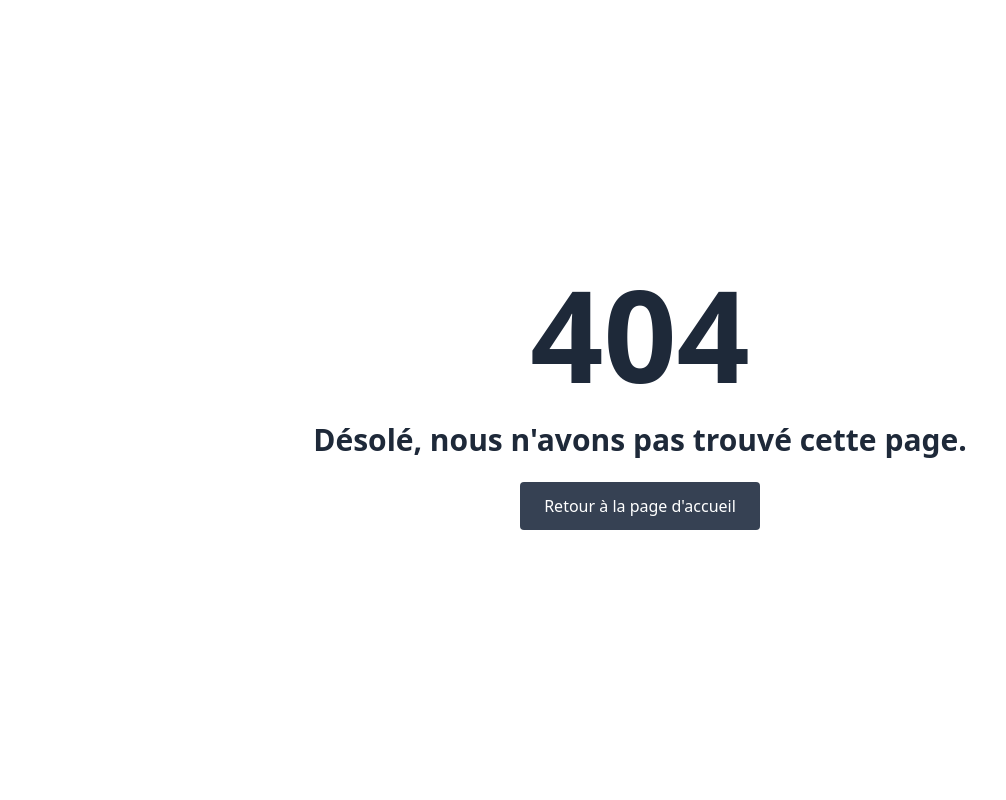
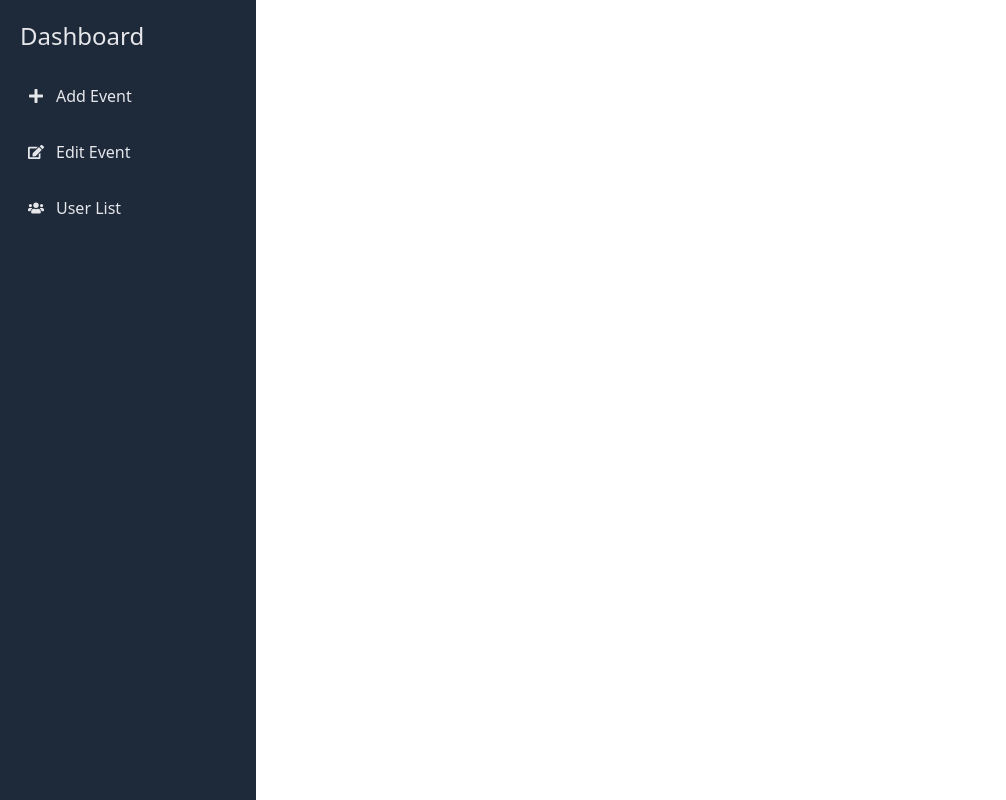
Before and after one commit to marcyannick1/events, a React (Vite) app in the folder front/: page /dashboard/events/events in a window 1280 px wide. Before the commit this address had no page. Shown: the whole page, without its empty margins (0-1006 px from the left). Built offline with nearby package versions, Linux system fonts and the light colour scheme.

Commit message:
refactor routing and event/user services integration in Dashboard and components

```diff
--- a/front/src/App.jsx
+++ b/front/src/App.jsx
@@ -14,7 +14,7 @@ export default function App() {
         <Route path="*" element={<NotFound />}></Route>
         <Route path="/login" element={<Login />}></Route>
         <Route path="/register" element={<Register />}></Route>
-        <Route path="/dashboard" element={<Dashboard />}></Route>
+        <Route path="/dashboard/*" element={<Dashboard />}></Route>
       </Routes>
     </BrowserRouter>
   );
--- a/front/src/components/Events/EventList.jsx
+++ b/front/src/components/Events/EventList.jsx
@@ -1,10 +1,25 @@
-import React from 'react';
+import React, { useEffect, useState } from 'react';
 import { FaTrashAlt } from 'react-icons/fa';
 import { useNavigate } from 'react-router-dom';
 import EventServices from '../../services/EventServices';
 
-const EventList = ({ events, onDelete }) => {
+const EventList = ({ onDelete }) => {
+    const [events, setEvents] = useState([]);
     const navigate = useNavigate();
+
+    useEffect(() => {
+        const fetchEvents = async () => {
+            try {
+                const data = await EventServices.getAllEvents();
+                setEvents(data);
+            } catch (error) {
+                console.error("Erreur lors de la récupération des événements :", error);
+                alert("Impossible de récupérer les événements.");
+            }
+        };
+
+        fetchEvents();
+    }, []);
 
     const handleDelete = async (eventId) => {
         const confirmDelete = window.confirm("Êtes-vous sûr de vouloir supprimer cet événement ?");
@@ -12,6 +27,7 @@ const EventList = ({ events, onDelete }) => {
             try {
                 await EventServices.deleteEvent(eventId);
                 alert("Événement supprimé avec succès !");
+                setEvents(events.filter(event => event.id !== eventId)); // Mettre à jour la liste localement
                 if (onDelete) {
                     onDelete(eventId); // Appeler une fonction de rappel si nécessaire
                 }
--- a/front/src/components/Sidebar.jsx
+++ b/front/src/components/Sidebar.jsx
@@ -2,26 +2,30 @@ import React from 'react';
 import { FaPlus, FaEdit, FaUsers } from 'react-icons/fa';
 import { Link } from 'react-router-dom';
 
-const Sidebar = ({ onAddEvent, onEditEvent }) => {
+const Sidebar = () => {
     return (
         <div className="w-64 h-screen bg-gray-800 text-gray-200 p-5" style={{ position: 'fixed' }}>
             <h2 className="text-2xl mb-6">Dashboard</h2>
             <ul className="space-y-4">
-                <li
-                    className="flex items-center p-2 cursor-pointer hover:bg-gray-700 rounded"
-                    onClick={onAddEvent}
-                >
-                    <FaPlus className="mr-3" /> Add Event
-                </li>
-                <li
-                    className="flex items-center p-2 cursor-pointer hover:bg-gray-700 rounded"
-                    onClick={onEditEvent}
-                >
-                    <FaEdit className="mr-3" /> Edit Event
+                <li className="flex items-center p-2 hover:bg-gray-700 rounded">
+                    <Link
+                        to="/dashboard/events/add"
+                        className="flex items-center text-gray-200 no-underline"
+                    >
+                        <FaPlus className="mr-3" /> Add Event
+                    </Link>
                 </li>
                 <li className="flex items-center p-2 hover:bg-gray-700 rounded">
                     <Link
-                        to="/dashboard/userlist"
+                        to="/dashboard/events/edit"
+                        className="flex items-center text-gray-200 no-underline"
+                    >
+                        <FaEdit className="mr-3" /> Edit Event
+                    </Link>
+                </li>
+                <li className="flex items-center p-2 hover:bg-gray-700 rounded">
+                    <Link
+                        to="/dashboard/users"
                         className="flex items-center text-gray-200 no-underline"
                     >
                         <FaUsers className="mr-3" /> User List
--- a/front/src/components/User/UserList.jsx
+++ b/front/src/components/User/UserList.jsx
@@ -9,7 +9,8 @@ const UserList = () => {
     useEffect(() => {
         const fetchUsers = async () => {
             try {
-                const data = await UserServices.getAllUsers();
+                const userService = new UserServices();
+                const data = await userService.getUsers(); // Utilisation de la méthode correcte
                 setUsers(data);
             } catch (err) {
                 setError(err.message);
--- a/front/src/page/Dashboard.jsx
+++ b/front/src/page/Dashboard.jsx
@@ -1,12 +1,19 @@
-import React from 'react'
-import Sidebar from '../components/Sidebar'
-import { useNavigate } from 'react-router-dom'
+import React from 'react';
+import Sidebar from '../components/Sidebar';
+import { Routes, Route } from 'react-router-dom';
+import UserList from '../components/User/UserList';
+import EventList from '../components/Events/EventList';
 
 export default function Dashboard() {
-return (
-    <div>
-        <Sidebar />
-        <div>Dashboard</div>
-    </div>
-)
+    return (
+        <div style={{ display: 'flex' }}>
+            <Sidebar />
+            <div style={{ marginLeft: '260px', padding: '20px', width: '100%' }}>
+                <Routes>
+                    <Route path="users" element={<UserList />} />
+                    <Route path="events" element={<EventList events={[]} />} />
+                </Routes>
+            </div>
+        </div>
+    );
 }
--- a/front/src/services/EventServices.js
+++ b/front/src/services/EventServices.js
@@ -1,8 +1,12 @@
-const API_URL = process.env.REACT_APP_API_URL;
+const API_URL = import.meta.env.VITE_APP_BACKEND_API_URL;
 
 export default class EventServices {
     static async getAllEvents() {
-        const response = await fetch(`${API_URL}/events`);
+        const response = await fetch(`${API_URL}/events`, {
+            headers: {
+                Authorization: `Bearer ${localStorage.getItem("token")}`,
+            },
+        });
         if (!response.ok) {
             throw new Error("Failed to fetch events");
         }
@@ -10,7 +14,11 @@ export default class EventServices {
     }
 
     static async getEventById(eventId) {
-        const response = await fetch(`${API_URL}/events/${eventId}`);
+        const response = await fetch(`${API_URL}/events/${eventId}`, {
+            headers: {
+                Authorization: `Bearer ${localStorage.getItem("token")}`,
+            },
+        });
         if (!response.ok) {
             throw new Error("Failed to fetch event details");
         }
@@ -22,6 +30,7 @@ export default class EventServices {
             method: "POST",
             headers: {
                 "Content-Type": "application/json",
+                Authorization: `Bearer ${localStorage.getItem("token")}`,
             },
             body: JSON.stringify(eventData),
         });
@@ -36,6 +45,7 @@ export default class EventServices {
             method: "PUT",
             headers: {
                 "Content-Type": "application/json",
+                Authorization: `Bearer ${localStorage.getItem("token")}`,
             },
             body: JSON.stringify(eventData),
         });
@@ -48,6 +58,9 @@ export default class EventServices {
     static async deleteEvent(eventId) {
         const response = await fetch(`${API_URL}/events/${eventId}`, {
             method: "DELETE",
+            headers: {
+                Authorization: `Bearer ${localStorage.getItem("token")}`,
+            },
         });
         if (!response.ok) {
             throw new Error("Failed to delete event");
--- a/front/src/services/UserServices.js
+++ b/front/src/services/UserServices.js
@@ -27,12 +27,16 @@ export default class UserServices {
     }
   }
 
-  async getUsers() {
+  async getUsers(token) {
     try {
-      const response = await axios.get(`${CONFIG.BACKEND_API_URL}/users`);
+      const response = await axios.get(`${CONFIG.BACKEND_API_URL}/user`, {
+        headers: {
+          Authorization: `Bearer ${token}`,
+        },
+      });
       return response.data;
     } catch (error) {
-      throw new Error(error.response?.msg ?? "Une erreur est survenue");
+      throw new Error(error.response?.data?.message ?? "Une erreur est survenue");
     }
   }
 }
```
